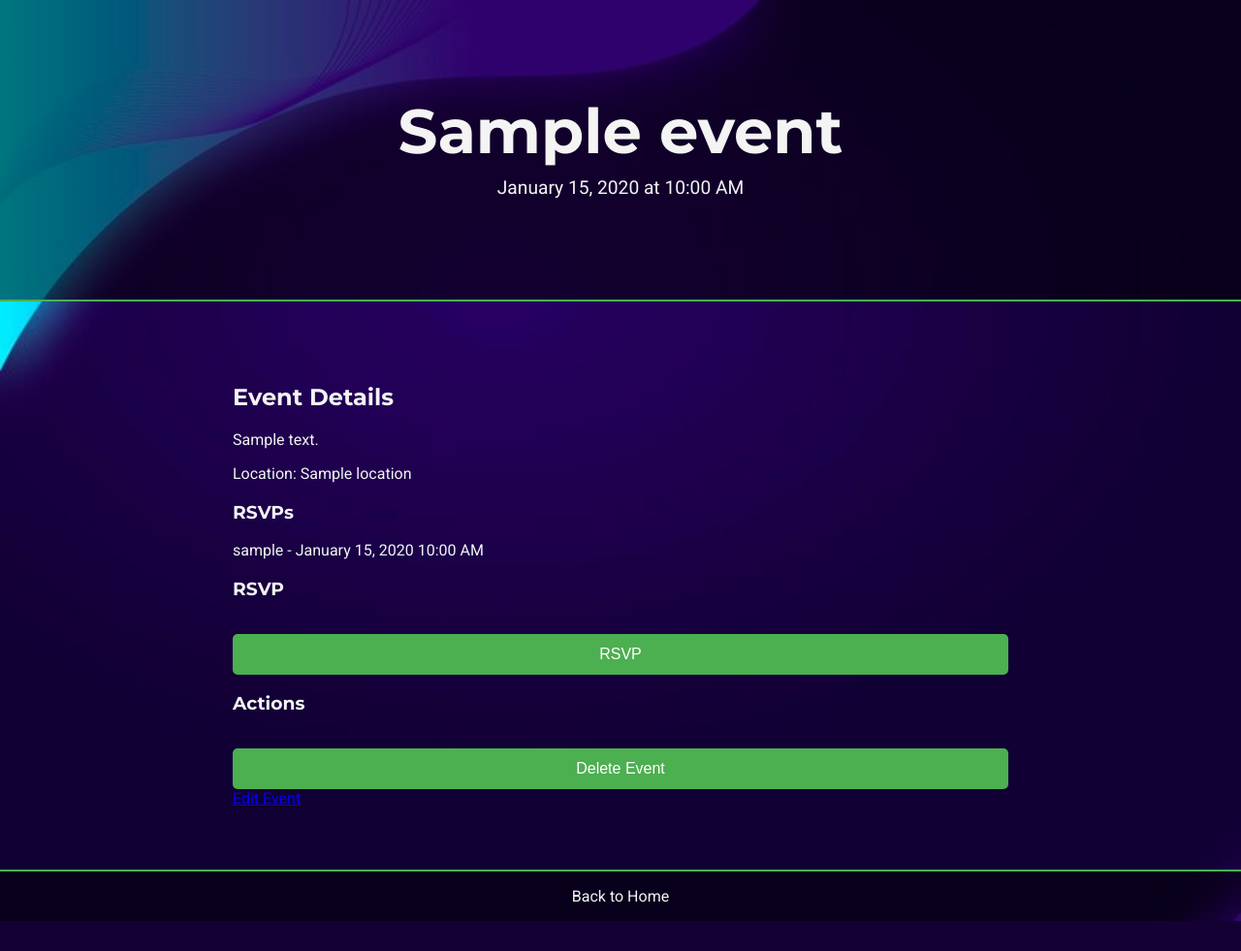
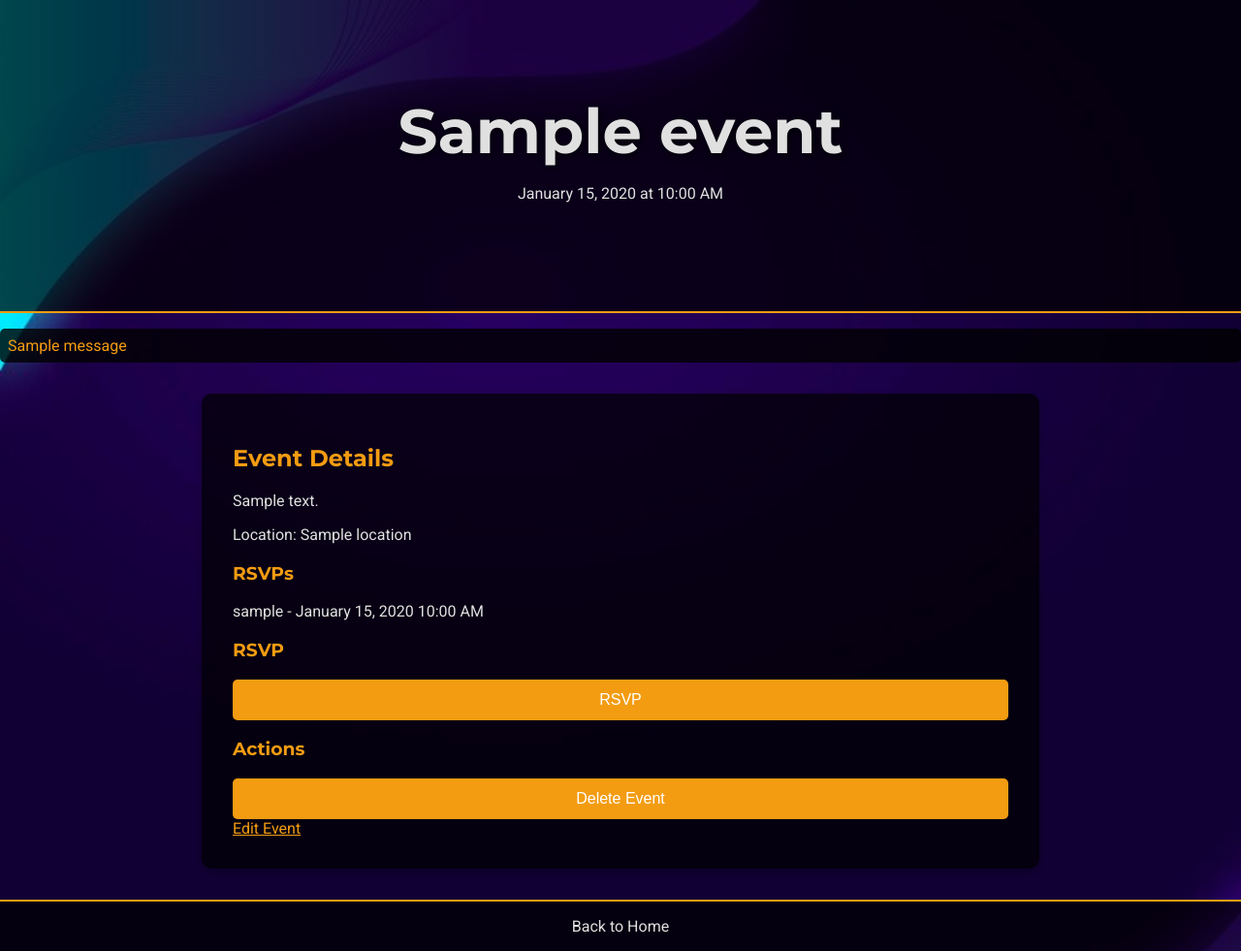
Before and after one commit to bjeptum/Bright_Events, a Flask app: template backend/app/templates/event_detail.html in a window 1280 px wide. Shown: the whole page at 97% size. Before the commit the page ends 950 px from the top, so only its background shows below. Run offline with Flask 3, Linux system fonts and the light colour scheme; the template is opened without the code that fills it: most values are stand-ins (such as "Sample title", 1, 10 or a date in 2020); one stand-in notice (Sample message) is shown; parts of the project's set-up code (start-up, migrations or seed data) failed here and were passed over.

Commit message:
Updated RSVP and Edit button functionality, forms and styling

```diff
--- a/backend/app/static/details.css
+++ b/backend/app/static/details.css
@@ -13,29 +13,38 @@ body {
     background-position: center;
     background-repeat: no-repeat;
     background-attachment: fixed;
-    color: #f4f4f4; /* Light text color for readability on dark background */
+    color: #e0e0e0;
 }
 
 /* Header Styling */
 header {
     padding: 6rem 2rem;
     text-align: center;
-    color: #f4f4f4;
-    background: rgba(0, 0, 0, 0.5); /* Slightly darkened background for contrast */
-    border-bottom: 2px solid #4CAF50; /* Green border to match buttons */
+    color: #e0e0e0;
+    background: rgba(0, 0, 0, 0.7);
+    border-bottom: 2px solid #f39c12;
 }
 
 header h1 {
     font-family: 'Montserrat', sans-serif;
-    font-size: 4rem; /* font size for the title */
+    font-size: 4rem; /* Title size */
     margin: 0;
     font-weight: 700;
+    text-shadow: 2px 2px 8px rgba(0, 0, 0, 0.7);
 }
 
-header p {
-    font-family: 'Roboto', sans-serif;
-    font-size: 1.2rem;
-    margin: 0.5rem 0;
+.flashes {
+    list-style-type: none;
+    padding: 0;
+    margin: 1rem 0;
+}
+
+.flashes li {
+    background-color: rgba(0, 0, 0, 0.8); /* Background for flash messages */
+    color: #f39c12; /* Text color for visibility */
+    padding: 0.5rem;
+    border-radius: 5px;
+    margin-bottom: 0.5rem;
 }
 
 /* Event Details Section */
@@ -43,17 +52,20 @@ header p {
     padding: 2rem;
     margin: 2rem auto;
     max-width: 800px;
+    background-color: rgba(0, 0, 0, 0.7); /* Dark background for event details */
+    border-radius: 10px;
+    box-shadow: 0 4px 8px rgba(0, 0, 0, 0.2);
 }
 
 .event-details h2, .event-details h3 {
     font-family: 'Montserrat', sans-serif;
-    color: #f4f4f4; /* Light text color to match the page */
+    color: #f39c12;
 }
 
 .event-details p {
     font-family: 'Roboto', sans-serif;
     font-size: 1rem;
-    color: #f4f4f4; /* Light text color to match the page */
+    color: #e0e0e0;
 }
 
 .event-details ul {
@@ -74,33 +86,43 @@ form {
 
 button {
     padding: 0.75rem;
-    background-color: #4CAF50;
+    background-color: #f39c12;
     color: white;
     border: none;
     border-radius: 5px;
     cursor: pointer;
     font-size: 1rem;
     font-weight: 500;
-    margin-top: 1rem; /* Space between the list and the button */
 }
 
 button:hover {
-    background-color: #45a049;
+    background-color: #e08e0b;
+}
+
+/* Edit Event Link Styling */
+.event-details a {
+    color: #f39c12;
+    text-decoration: underline; /* Underline the link */
+}
+
+.event-details a:hover {
+    text-decoration: none; /* Remove underline on hover */
 }
 
 /* Footer Styling */
 footer {
     padding: 1rem;
     text-align: center;
-    background: rgba(0, 0, 0, 0.5);
-    border-top: 2px solid #4CAF50;
+    background: rgba(0, 0, 0, 0.7);
+    border-top: 2px solid #f39c12;
 }
 
 footer a {
     text-decoration: none;
-    color: #f4f4f4;
+    color: #e0e0e0;
 }
 
 footer a:hover {
     text-decoration: underline;
+    color:#f39c12;
 }
--- a/backend/app/templates/event_detail.html
+++ b/backend/app/templates/event_detail.html
@@ -11,6 +11,17 @@
         <h1>{{ event.title }}</h1>
         <p>{{ event.date.strftime('%B %d, %Y') }} at {{ event.date.strftime('%I:%M %p') }}</p>
     </header>
+
+      <!-- Flash Messages Section -->
+      {% with messages = get_flashed_messages() %}
+      {% if messages %}
+          <ul class="flashes">
+              {% for message in messages %}
+                  <li>{{ message }}</li>
+              {% endfor %}
+          </ul>
+      {% endif %}
+  {% endwith %}
 
     <section class="event-details">
         <h2>Event Details</h2>
```
Also changed, not shown: backend/app/routes/events.py (+12 -11 lines), backend/app/templates/event_form.html (+2 -5 lines).
